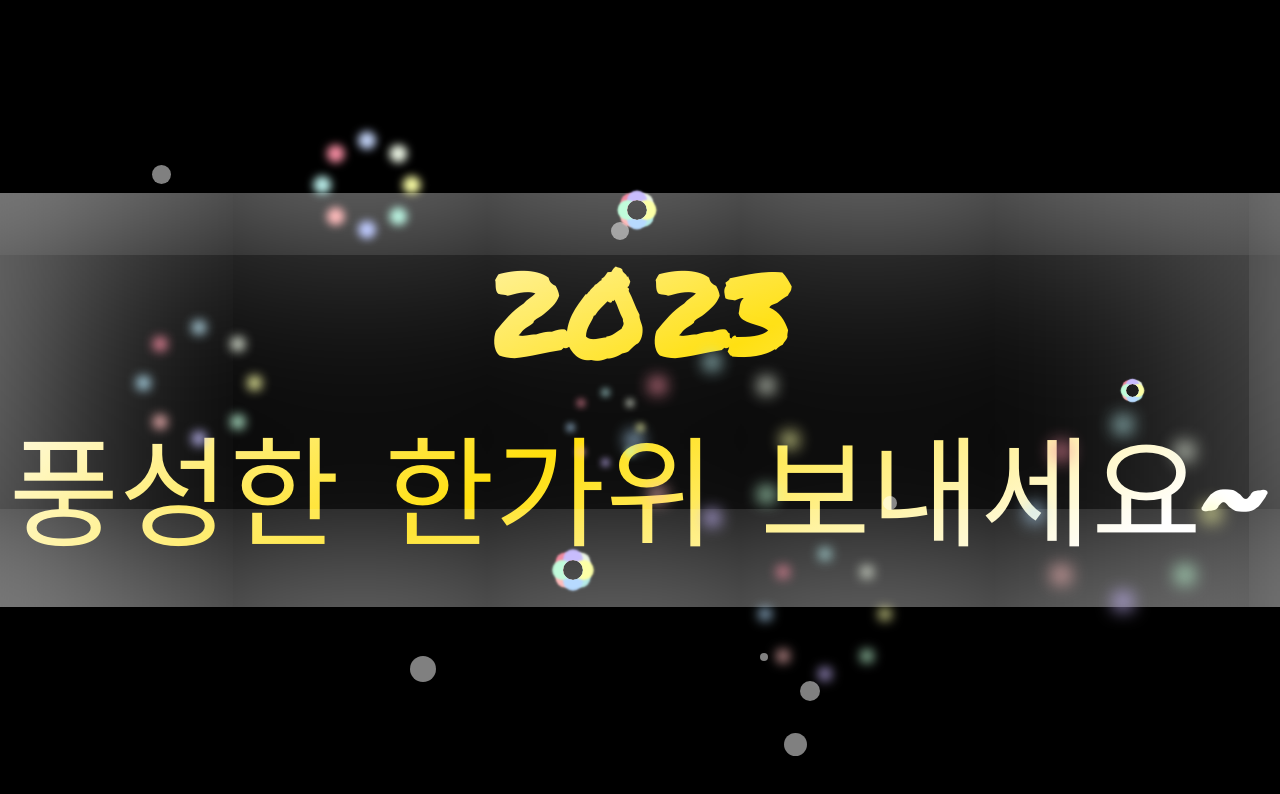
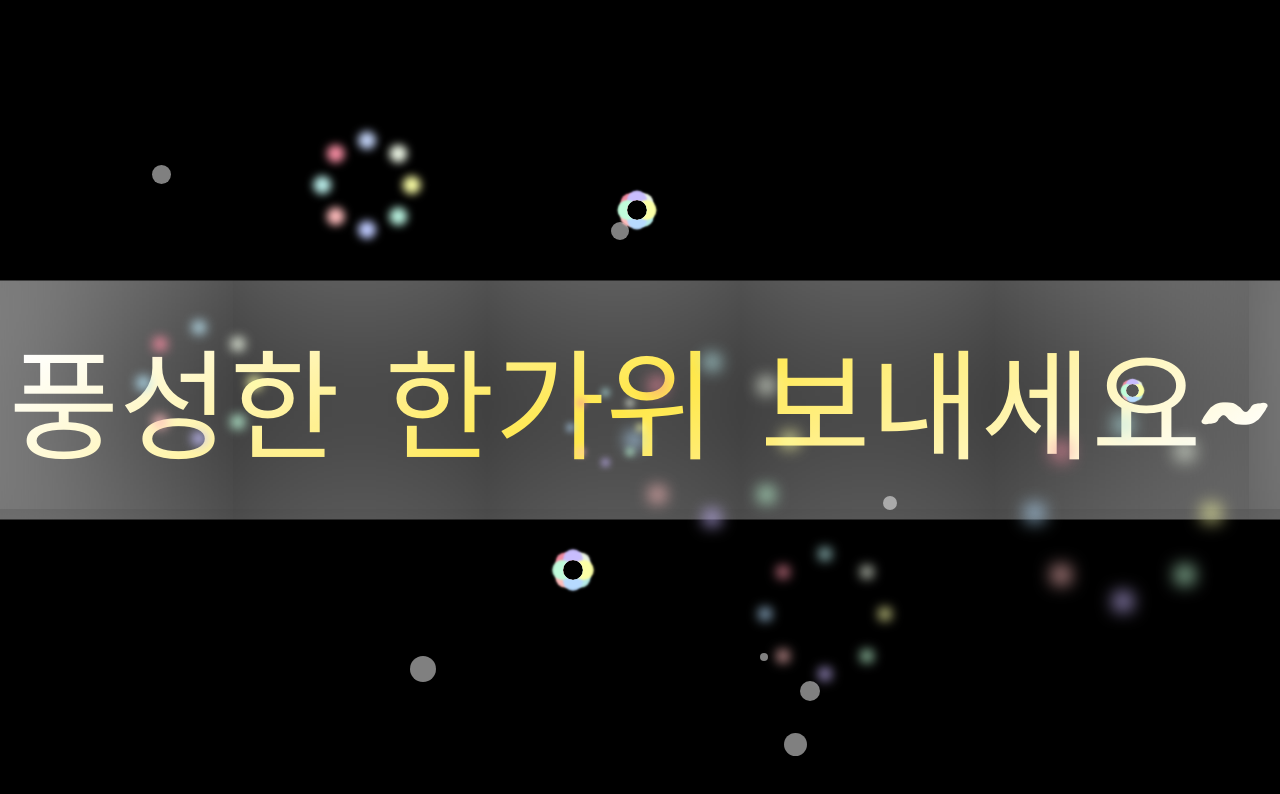
Before and after one commit to jsw2840/play, a plain HTML site: page festival.html in a window 1280 px wide. Drawn offline with nearby package versions, Linux system fonts and the light colour scheme.

Commit message:
Update festival.html

```diff
--- a/festival.html
+++ b/festival.html
@@ -139,7 +139,7 @@
 <body>
     <div class="festival">
 <!--         <div class="happy-new-year">2024<br>Happy New Year!</div> -->
-         <div class="happy-new-year">2023<br>풍성한 한가위 보내세요~</div>
+         <div class="happy-new-year">풍성한 한가위 보내세요~</div>
     </div>
 
     <script src="https://code.jquery.com/jquery-3.6.0.min.js"></script>
```
